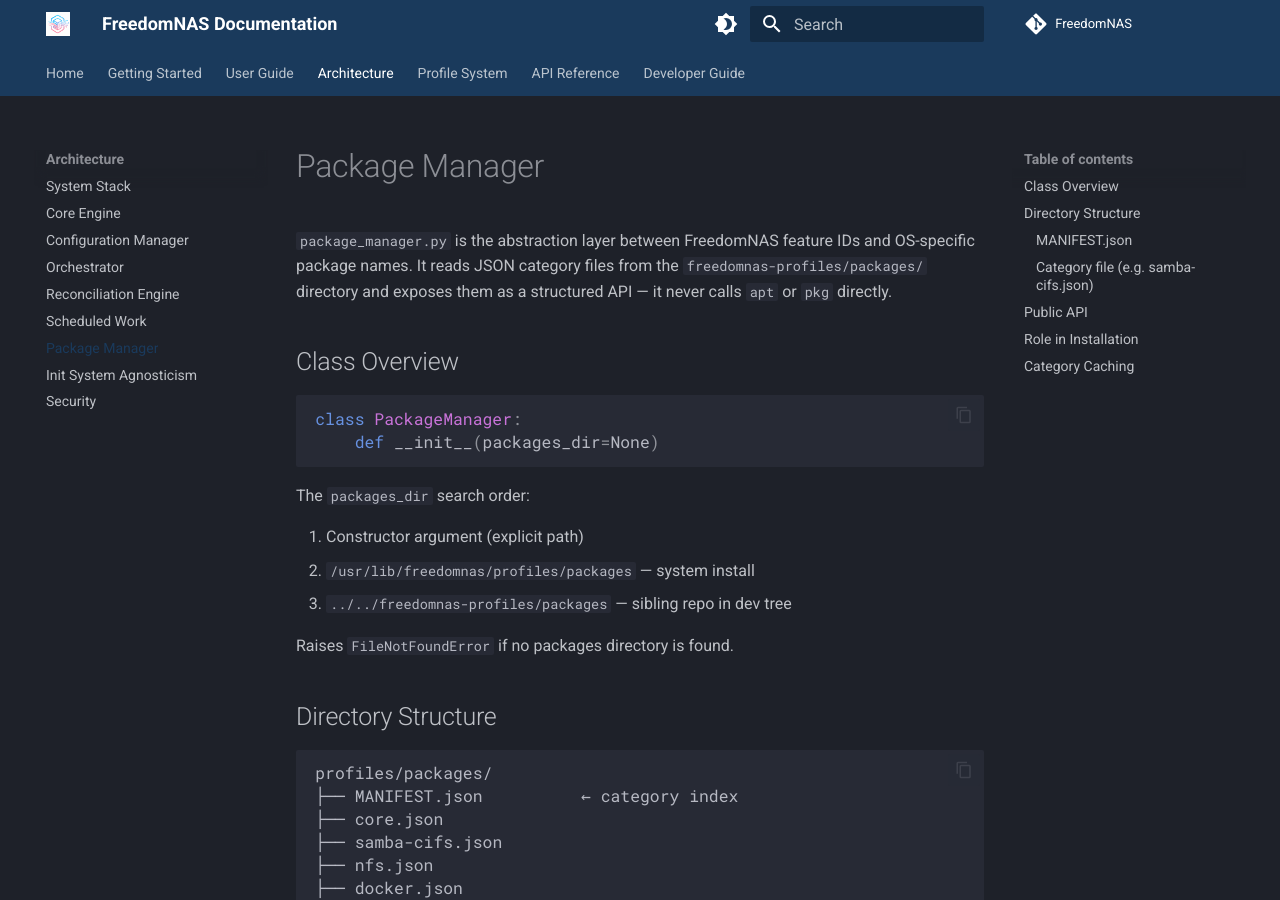
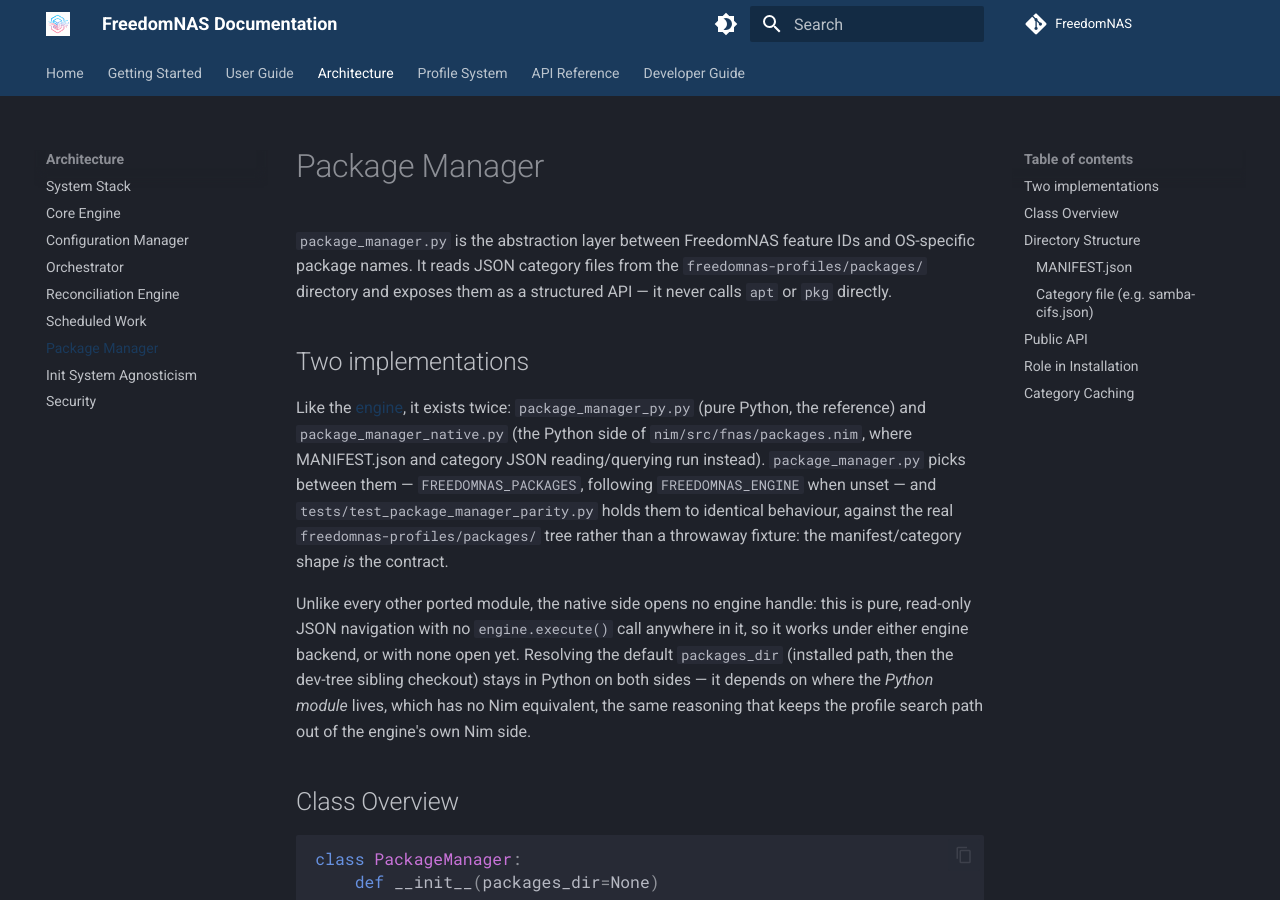
Before and after one commit to FreedomNAS/freedomnas-docs, an MkDocs documentation site: the page built from docs/architecture/package-manager.md, in a window 1280 px wide and 900 px high. Built offline with MkDocs 1.6.1 and Material for MkDocs 9.7.7, drawn with Linux system fonts in a browser that asks for light colours.

Commit message:
Document the native package manager backend

```diff
--- a/docs/architecture/package-manager.md
+++ b/docs/architecture/package-manager.md
@@ -4,6 +4,26 @@
 IDs and OS-specific package names. It reads JSON category files from the
 `freedomnas-profiles/packages/` directory and exposes them as a structured
 API — it never calls `apt` or `pkg` directly.
+
+## Two implementations
+
+Like the [engine](engine.md#two-implementations), it exists twice:
+`package_manager_py.py` (pure Python, the reference) and
+`package_manager_native.py` (the Python side of `nim/src/fnas/packages.nim`,
+where MANIFEST.json and category JSON reading/querying run instead).
+`package_manager.py` picks between them — `FREEDOMNAS_PACKAGES`, following
+`FREEDOMNAS_ENGINE` when unset — and `tests/test_package_manager_parity.py`
+holds them to identical behaviour, against the real
+`freedomnas-profiles/packages/` tree rather than a throwaway fixture: the
+manifest/category shape *is* the contract.
+
+Unlike every other ported module, the native side opens no engine handle:
+this is pure, read-only JSON navigation with no `engine.execute()` call
+anywhere in it, so it works under either engine backend, or with none open
+yet. Resolving the default `packages_dir` (installed path, then the dev-tree
+sibling checkout) stays in Python on both sides — it depends on where the
+*Python module* lives, which has no Nim equivalent, the same reasoning that
+keeps the profile search path out of the engine's own Nim side.
 
 ## Class Overview
 
```
Also changed, not shown: docs/developer/repositories.md (+5 -3 lines).
